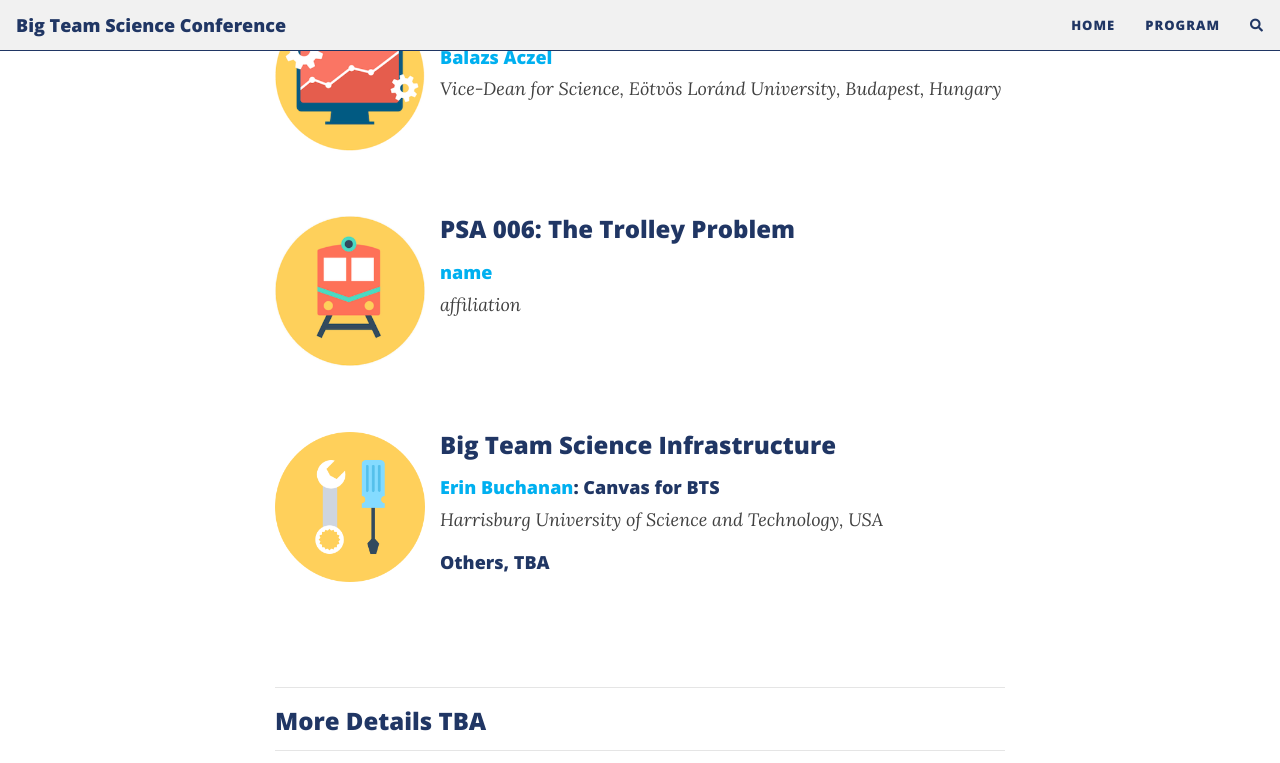
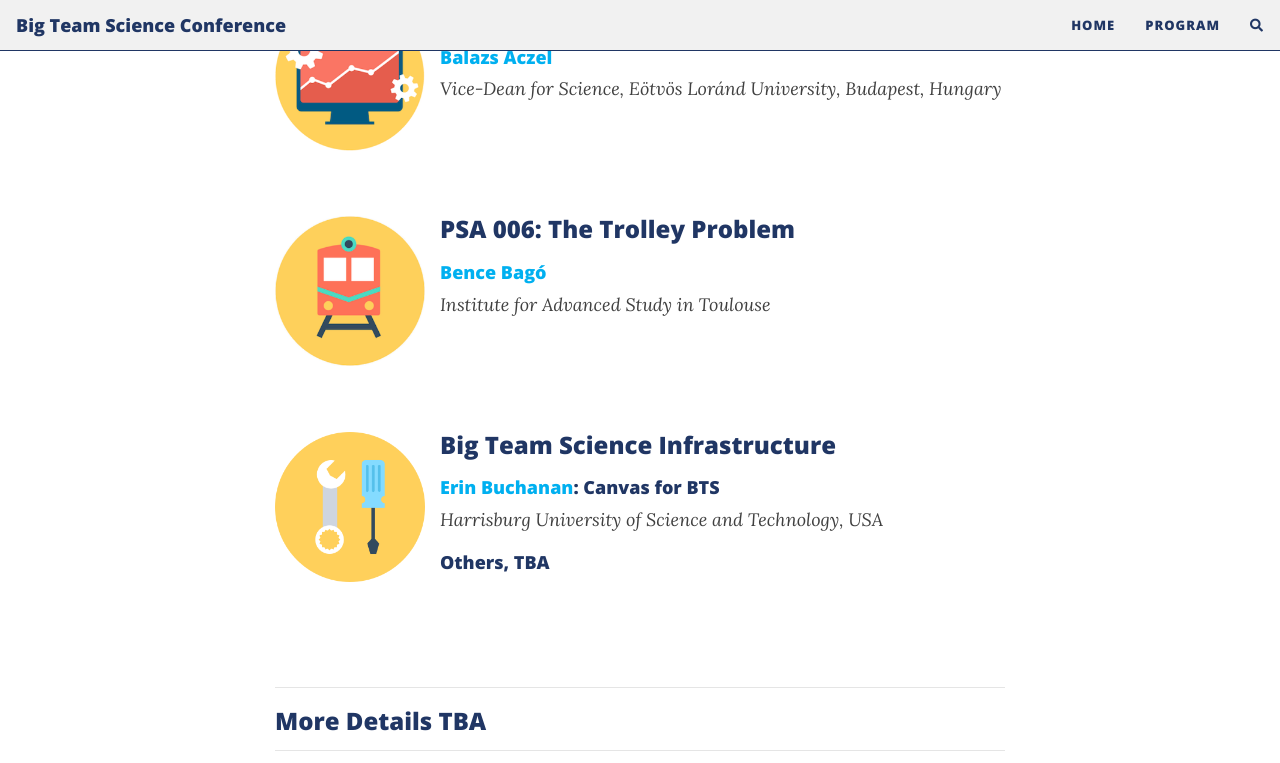
Before and after one commit to bigteamscienceconference/bigteamscienceconference.github.io, a Jekyll site: the page built from program.md, in a window 1280 px wide and 900 px high, scrolled down 1162 px, cut to the strip 0-763 px from the top of the window. Built offline with Jekyll 4.4.1, drawn with Linux system fonts in a browser that asks for light colours; nearby versions of some CDN libraries; comment, search, counter and statistics services are not loaded.

Commit message:
update speaker

```diff
--- a/program.md
+++ b/program.md
@@ -41,8 +41,8 @@ title: program
 <section>
   <a href="https://psysciacc.org/006-trolley-problem/"><img src="/assets/img/trolley.png" alt="trolley" width="150" height="150" style="float: left; margin-right: 15px;"></a>
   <h3>PSA 006: The Trolley Problem</h3>
-  <h4><a href="https://psysciacc.org/006-trolley-problem/">name</a></h4>
-  <i>affiliation</i>
+  <h4><a href="https://www.iast.fr/people/bence-bago">Bence Bagó</a></h4>
+  <i>Institute for Advanced Study in Toulouse</i>
 </section>
 <br>
 <br>
```
